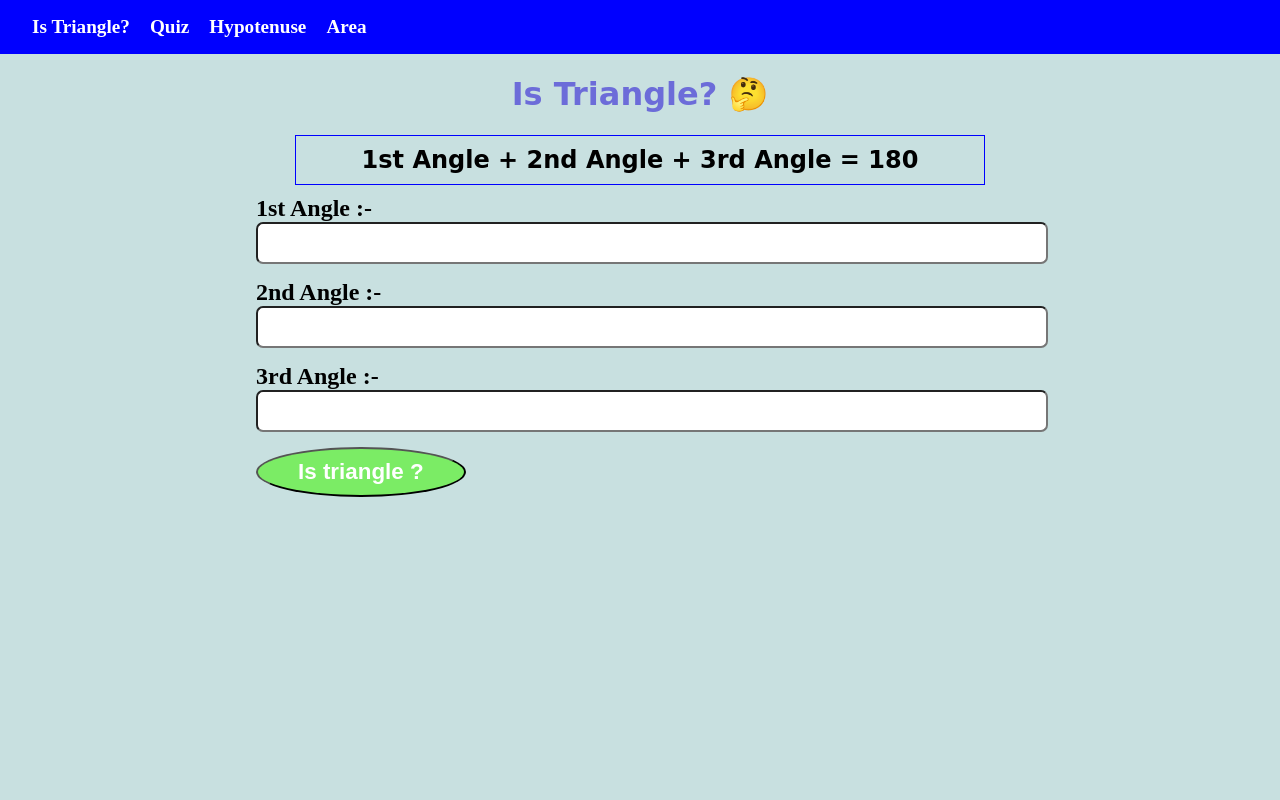
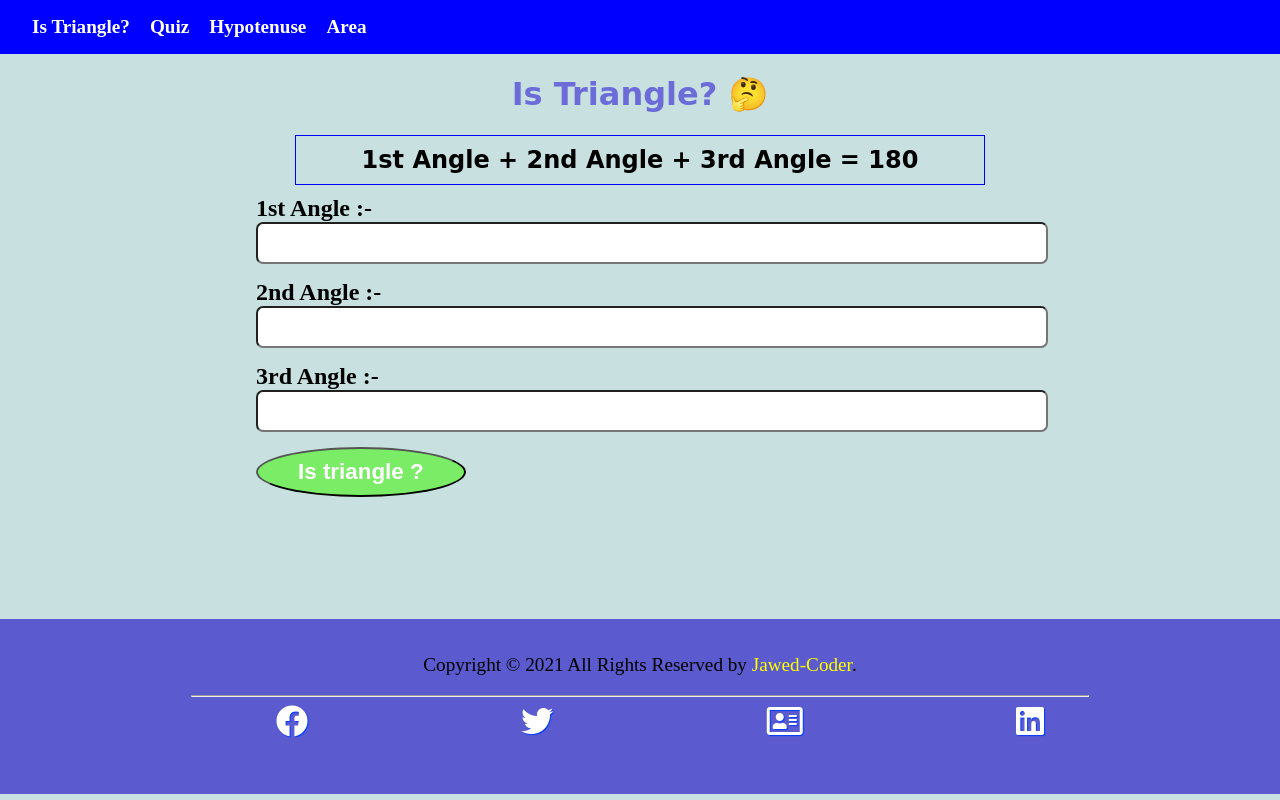
Before and after one commit to jaak072/do-you-know-triangle, a plain HTML site: page index.html in a window 1280 px wide. Shown: the top 800 px of the page. Drawn offline with Linux system fonts and the light colour scheme.

Commit message:
Update style.css

```diff
--- a/CSS/style.css
+++ b/CSS/style.css
@@ -19,7 +19,7 @@ nav a{
 .container{
     max-width: 60%;
     margin: auto;
-    height: 100vh;
+    min-height: 68vh;
 
 }
 .container h1{
@@ -107,7 +107,7 @@ nav a{
 /* Footer */
 
 .footer{
-    padding-top: 20px;
+    padding-top: 15px;
     right: 0;
     bottom: 0;
     left: 0;
```
